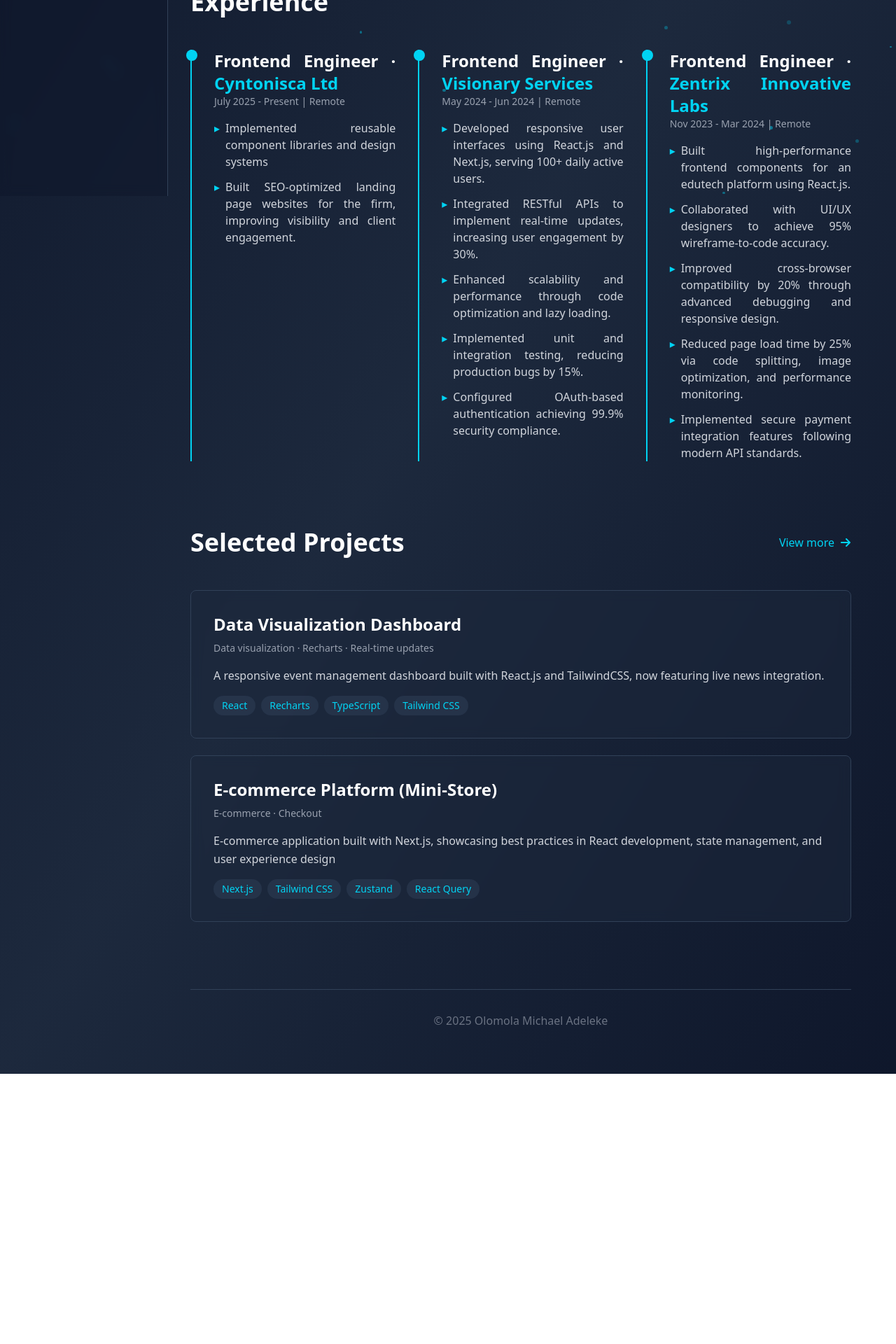
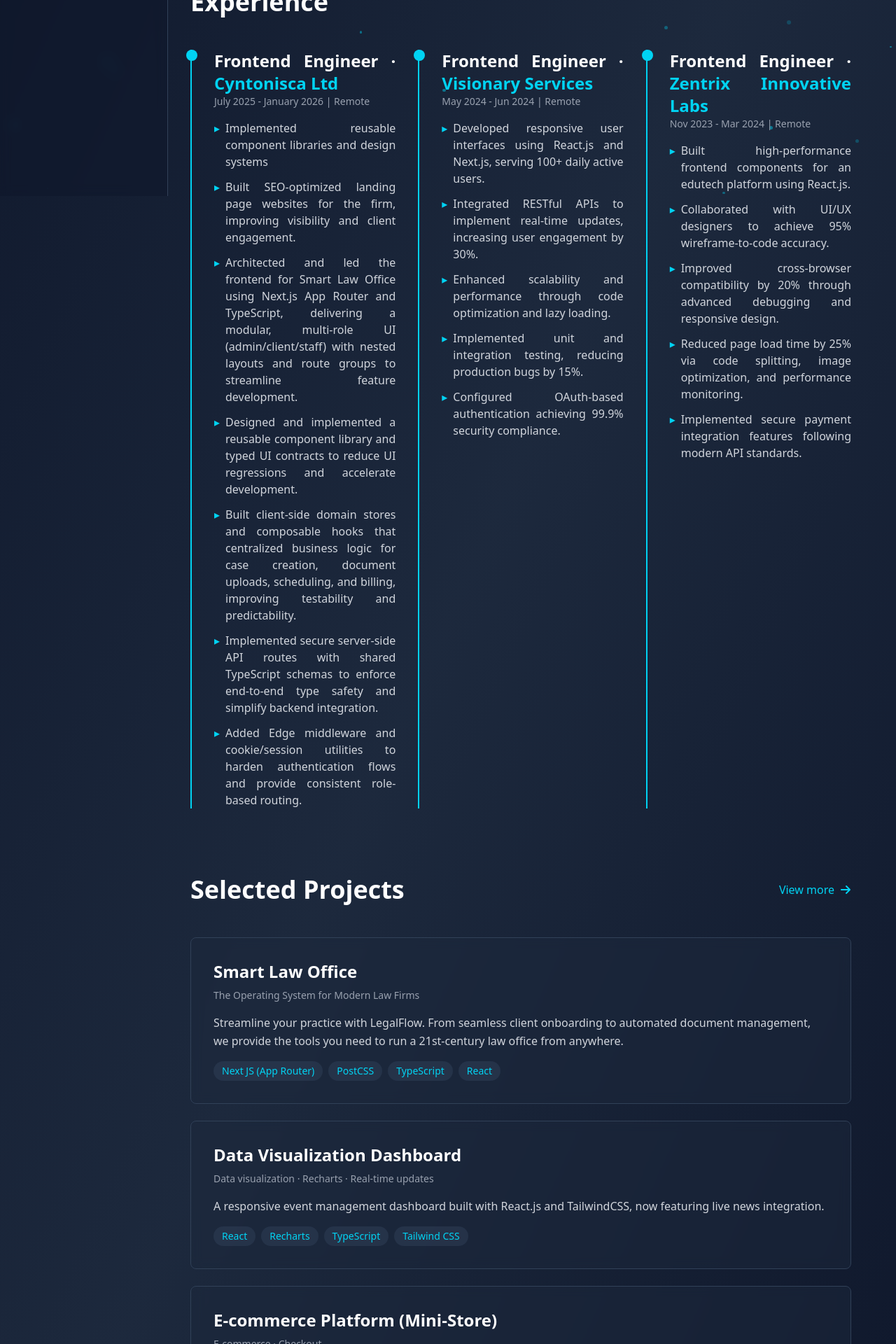
Before and after one commit to MikeAdelek/mikeadeleke, a Next.js app: page / in a window 1280 px wide. Shown: the part 520-2440 px from the top of the page at 70% size. Before the commit the page ends 2054 px from the top, so only its background shows below. Built offline with nearby package versions, Linux system fonts and the light colour scheme.

Commit message:
update the project section

```diff
--- a/package.json
+++ b/package.json
@@ -9,7 +9,7 @@
     "lint": "next lint"
   },
   "dependencies": {
-    "next": "15.3.4",
+    "next": "15.3.8",
     "react": "^19.0.0",
     "react-dom": "^19.0.0",
     "react-icons": "^5.5.0"
--- a/src/Components/sections/Experience.tsx
+++ b/src/Components/sections/Experience.tsx
@@ -5,10 +5,15 @@
     {
       company: "Cyntonisca Ltd",
       position: "Frontend Developer",
-      period: "July 2025 - Present | Remote",
+      period: "July 2025 - January 2026 | Remote",
       responsibilities: [
         "Implemented reusable component libraries and design systems",
-        "Built SEO-optimized landing page websites for the firm, improving visibility and client engagement."
+        "Built SEO-optimized landing page websites for the firm, improving visibility and client engagement.",
+        "Architected and led the frontend for Smart Law Office using Next.js App Router and TypeScript, delivering a modular, multi-role UI (admin/client/staff) with nested layouts and route groups to streamline feature development.",
+        "Designed and implemented a reusable component library and typed UI contracts to reduce UI regressions and accelerate development.",
+        "Built client-side domain stores and composable hooks that centralized business logic for case creation, document uploads, scheduling, and billing, improving testability and predictability.",
+        "Implemented secure server-side API routes with shared TypeScript schemas to enforce end-to-end type safety and simplify backend integration.",
+        "Added Edge middleware and cookie/session utilities to harden authentication flows and provide consistent role-based routing."
       ]
     },
     {
--- a/src/Components/sections/Projects.tsx
+++ b/src/Components/sections/Projects.tsx
@@ -5,6 +5,14 @@
 
 const Projects = () => {
   const projects = [
+    {
+      title: "Smart Law Office",
+      subtitle: "The Operating System for Modern Law Firms",
+      description:
+        "Streamline your practice with LegalFlow. From seamless client onboarding to automated document management, we provide the tools you need to run a 21st-century law office from anywhere.",
+      tags: ["Next JS (App Router)", "PostCSS", "TypeScript", "React"]
+      // link: ""
+    },
     {
       title: "Data Visualization Dashboard",
       subtitle: "Data visualization · Recharts · Real-time updates",
```
Also changed, not shown: 1 other file (tests, documents, lock files or other folders).
